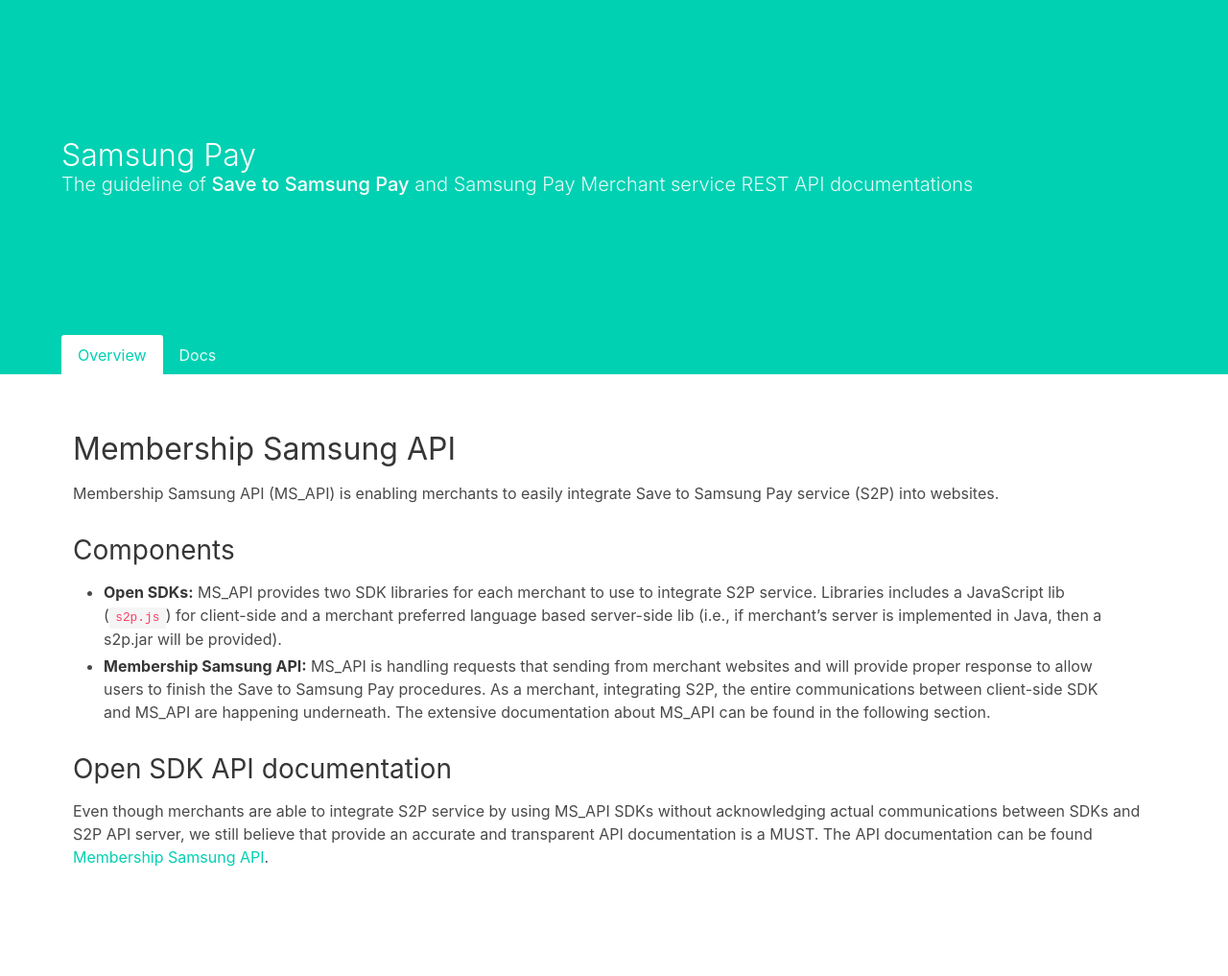
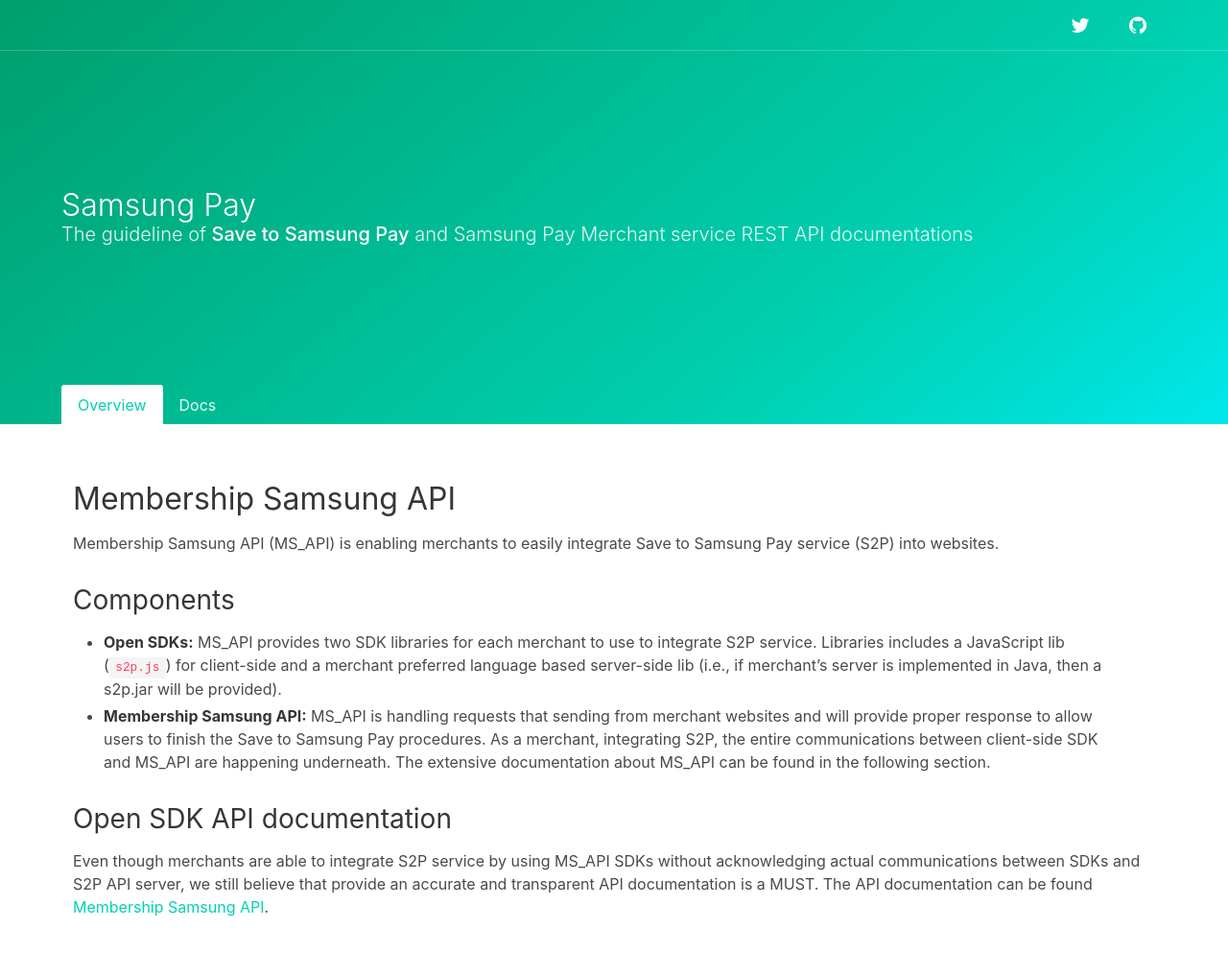
Before and after one commit to samsung-pay/sapi-doc, a Jekyll site: the page built from index.md, in a window 1280 px wide. Shown: the whole page at 96% size. Built offline with Jekyll 4.4.1, drawn with Linux system fonts in a browser that asks for light colours; before the commit the page ends 965 px from its top, so only the background shows below that.

Commit message:
Added github and twitter links

```diff
--- a/_config.yml
+++ b/_config.yml
@@ -33,3 +33,6 @@ gems:
 exclude:
   - Gemfile
   - Gemfile.lock
+
+github_username: samsung-pay
+twitter_username: SamsungPay
--- a/_includes/head.html
+++ b/_includes/head.html
@@ -8,6 +8,7 @@
 
   <link rel="stylesheet" href="{{ "/assets/css/bulma.css" | relative_url }}">
   <link rel="stylesheet" href="{{ "/assets/css/font-awesome.min.css" | relative_url }}">
+  <link rel="stylesheet" href="{{ "/assets/css/style.css" | relative_url }}">
   <link rel="canonical" href="{{ page.url | replace:'index.html','' | absolute_url }}">
   <link rel="alternate" type="application/rss+xml" title="{{ site.title | escape }}" href="{{ "/feed.xml" | relative_url }}">
 
--- a/_includes/header.html
+++ b/_includes/header.html
@@ -1,4 +1,28 @@
-<section class="hero is-primary is-medium">
+<section class="hero is-primary is-medium is-bold">
+
+  <div class="hero-head">
+    <header class="nav">
+      <div class="container">
+        <div class="nav-right nav-menu">
+          <span class="nav-item">
+            <a class="button is-primary" href="https://twitter.com/{{ site.twitter_username }}">
+              <span class="icon">
+                <i class="fa fa-twitter" aria-hidden="true"></i>
+              </span>
+            </a>
+          </span>
+          <span class="nav-item">
+            <a class="button is-primary" href="https://github.com/{{ site.github_username }}">
+              <span class="icon">
+                <i class="fa fa-github" aria-hidden="true"></i>
+              </span>
+            </a>
+          </span>
+        </div>
+      </div>
+    </header>
+  </div>
+
   <div class="hero-body">
     <div class="container">
       <div class="columns is-vcentered">
--- a/_layouts/default.html
+++ b/_layouts/default.html
@@ -5,7 +5,7 @@
 
 {% include head.html %}
 
-<body class="layout-documentation page-elements" style="zoom: 1;">
+<body>
 
   {% include header.html %}
 
--- /dev/null
+++ b/assets/css/style.css
@@ -0,0 +1,3 @@
+section.hero div.hero-head header.nav div.nav-right.nav-menu span.nav-item a.button {
+  background-color: transparent;
+}
```
